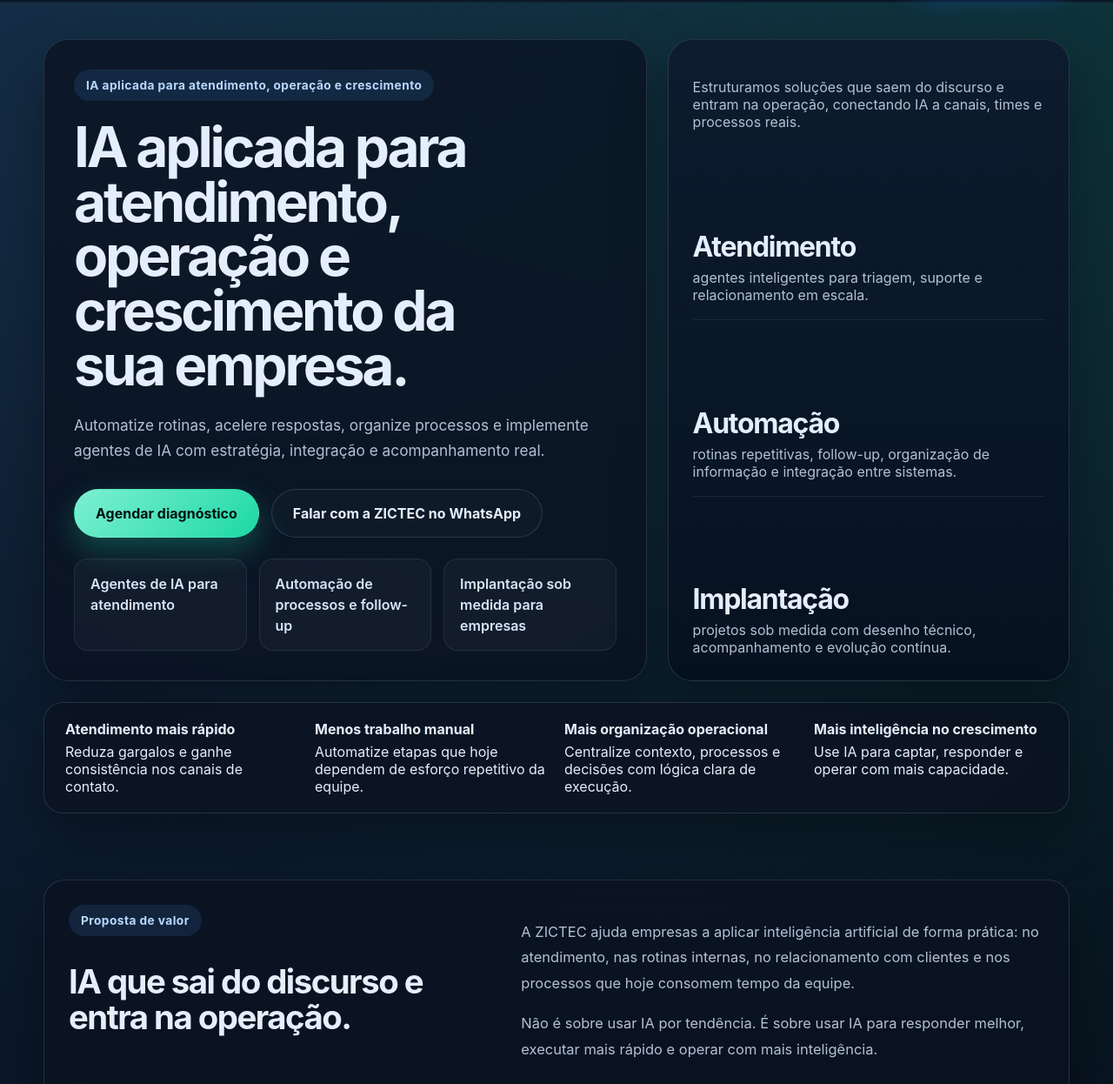
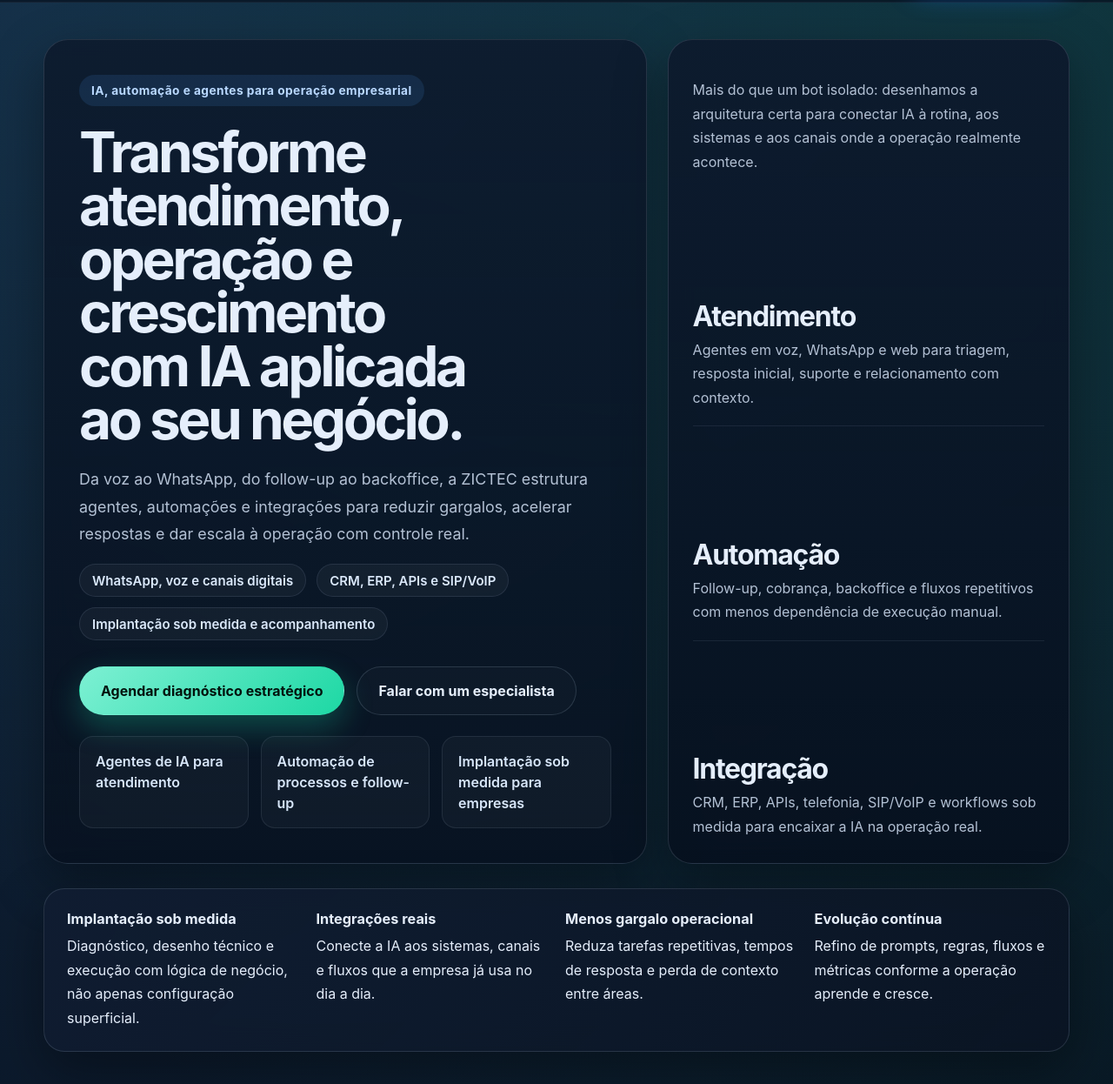
Before and after one commit to jarvis-zictec/zictec-ai-site, a plain HTML site: page index.html in a window 1280 px wide. Shown: the part 80-1326 px from the top of the page at 87% size. Drawn offline with Linux system fonts and the light colour scheme.

Commit message:
feat: polish zictec ai hero and improve visual rhythm

```diff
--- a/index.html
+++ b/index.html
@@ -98,7 +98,17 @@
       flex-wrap: wrap;
       gap: 18px;
       color: var(--muted);
-      font-size: 0.95rem;
+      font-size: 1rem;
+      font-weight: 600;
+      letter-spacing: 0.01em;
+    }
+
+    .nav-links a {
+      transition: color .18s ease, opacity .18s ease;
+    }
+
+    .nav-links a:hover {
+      color: var(--text);
     }
 
     .nav-cta {
@@ -133,7 +143,8 @@
 
     .hero-main {
       border-radius: var(--radius-xl);
-      padding: 34px;
+      padding: 40px;
+      background: linear-gradient(180deg, rgba(13, 27, 46, 0.94), rgba(7, 17, 31, 0.84));
     }
 
     .eyebrow {
@@ -153,18 +164,39 @@
     h1, h2, h3 { margin: 0; }
 
     h1 {
-      font-size: clamp(2.4rem, 5vw, 4.5rem);
-      line-height: 0.98;
-      letter-spacing: -0.05em;
-      max-width: 12ch;
+      font-size: clamp(2.7rem, 5vw, 4.8rem);
+      line-height: 0.96;
+      letter-spacing: -0.055em;
+      max-width: 11ch;
     }
 
     .hero-copy {
       margin: 22px 0 0;
-      max-width: 58ch;
+      max-width: 60ch;
       color: var(--muted);
-      font-size: 1.08rem;
-      line-height: 1.7;
+      font-size: 1.12rem;
+      line-height: 1.78;
+    }
+
+    .hero-proofline {
+      display: flex;
+      flex-wrap: wrap;
+      gap: 12px;
+      margin-top: 18px;
+    }
+
+    .hero-proofline span {
+      display: inline-flex;
+      align-items: center;
+      gap: 8px;
+      min-height: 38px;
+      padding: 0 14px;
+      border-radius: 999px;
+      background: rgba(255,255,255,0.04);
+      border: 1px solid rgba(148, 163, 184, 0.15);
+      color: #dbe9fb;
+      font-size: 0.94rem;
+      font-weight: 600;
     }
 
     .hero-actions {
@@ -247,29 +279,31 @@
     .metric span, .side-copy, p { color: var(--muted); }
 
     .proof-strip {
-      margin-top: 24px;
-      border-radius: 22px;
-      padding: 20px 24px;
+      margin-top: 28px;
+      border-radius: 24px;
+      padding: 24px 26px;
       display: grid;
       grid-template-columns: repeat(4, minmax(0, 1fr));
-      gap: 18px;
+      gap: 20px;
+      background: linear-gradient(135deg, rgba(16, 29, 50, 0.9), rgba(10, 20, 35, 0.88));
     }
 
     .proof-item strong {
       display: block;
-      margin-bottom: 6px;
-      font-size: 1rem;
+      margin-bottom: 8px;
+      font-size: 1.02rem;
       color: var(--text);
     }
 
     .main-sections {
-      padding: 36px 0 84px;
+      padding: 44px 0 92px;
     }
 
     .section-card {
       border-radius: 24px;
-      padding: 28px;
-      margin-top: 22px;
+      padding: 32px;
+      margin-top: 26px;
+      background: linear-gradient(180deg, rgba(12, 22, 39, 0.88), rgba(10, 18, 31, 0.82));
     }
 
     .section-grid {
@@ -287,20 +321,24 @@
     }
 
     .section-copy {
-      font-size: 1.03rem;
-      line-height: 1.8;
+      font-size: 1.06rem;
+      line-height: 1.88;
+    }
+
+    .section-copy p + p {
+      margin-top: 16px;
     }
 
     .list, .cards, .steps {
       display: grid;
-      gap: 14px;
+      gap: 18px;
     }
 
     .list-item, .mini-card, .step-card {
       background: rgba(255,255,255,0.03);
       border: 1px solid rgba(148, 163, 184, 0.12);
       border-radius: 18px;
-      padding: 18px 18px;
+      padding: 22px 22px;
     }
 
     .list-item {
@@ -327,8 +365,13 @@
     }
 
     .mini-card h3, .step-card h3 {
-      font-size: 1.08rem;
+      font-size: 1.12rem;
       margin-bottom: 10px;
+    }
+
+    .mini-card p, .step-card p, .proof-item span, .metric span, .side-copy {
+      font-size: 1rem;
+      line-height: 1.72;
     }
 
     .step-number {
@@ -450,14 +493,19 @@
       <div class="container">
         <div class="hero-grid">
           <div class="hero-main">
-            <div class="eyebrow">IA aplicada para atendimento, operação e crescimento</div>
-            <h1>IA aplicada para atendimento, operação e crescimento da sua empresa.</h1>
+            <div class="eyebrow">IA, automação e agentes para operação empresarial</div>
+            <h1>Transforme atendimento, operação e crescimento com IA aplicada ao seu negócio.</h1>
             <p class="hero-copy">
-              Automatize rotinas, acelere respostas, organize processos e implemente agentes de IA com estratégia, integração e acompanhamento real.
+              Da voz ao WhatsApp, do follow-up ao backoffice, a ZICTEC estrutura agentes, automações e integrações para reduzir gargalos, acelerar respostas e dar escala à operação com controle real.
             </p>
+            <div class="hero-proofline">
+              <span>WhatsApp, voz e canais digitais</span>
+              <span>CRM, ERP, APIs e SIP/VoIP</span>
+              <span>Implantação sob medida e acompanhamento</span>
+            </div>
             <div class="hero-actions">
-              <a class="btn btn-primary" href="#contato">Agendar diagnóstico</a>
-              <a class="btn btn-secondary" href="https://wa.me/554732300435?text=Olá%2C%20quero%20conversar%20sobre%20uma%20aplicação%20de%20IA%20na%20minha%20empresa." target="_blank" rel="noreferrer">Falar com a ZICTEC no WhatsApp</a>
+              <a class="btn btn-primary" href="#contato">Agendar diagnóstico estratégico</a>
+              <a class="btn btn-secondary" href="https://wa.me/554732300435?text=Olá%2C%20quero%20falar%20com%20um%20especialista%20da%20ZICTEC%20sobre%20IA%20aplicada%20ao%20meu%20negócio." target="_blank" rel="noreferrer">Falar com um especialista</a>
             </div>
             <div class="hero-tags">
               <div class="tag-card">Agentes de IA para atendimento</div>
@@ -468,39 +516,39 @@
 
           <aside class="hero-side" aria-label="Destaques">
             <div>
-              <p class="side-copy">Estruturamos soluções que saem do discurso e entram na operação, conectando IA a canais, times e processos reais.</p>
+              <p class="side-copy">Mais do que um bot isolado: desenhamos a arquitetura certa para conectar IA à rotina, aos sistemas e aos canais onde a operação realmente acontece.</p>
             </div>
             <div class="metric">
               <strong>Atendimento</strong>
-              <span>agentes inteligentes para triagem, suporte e relacionamento em escala.</span>
+              <span>Agentes em voz, WhatsApp e web para triagem, resposta inicial, suporte e relacionamento com contexto.</span>
             </div>
             <div class="metric">
               <strong>Automação</strong>
-              <span>rotinas repetitivas, follow-up, organização de informação e integração entre sistemas.</span>
+              <span>Follow-up, cobrança, backoffice e fluxos repetitivos com menos dependência de execução manual.</span>
             </div>
             <div class="metric">
-              <strong>Implantação</strong>
-              <span>projetos sob medida com desenho técnico, acompanhamento e evolução contínua.</span>
+              <strong>Integração</strong>
+              <span>CRM, ERP, APIs, telefonia, SIP/VoIP e workflows sob medida para encaixar a IA na operação real.</span>
             </div>
           </aside>
         </div>
 
         <div class="proof-strip">
           <div class="proof-item">
-            <strong>Atendimento mais rápido</strong>
-            <span>Reduza gargalos e ganhe consistência nos canais de contato.</span>
+            <strong>Implantação sob medida</strong>
+            <span>Diagnóstico, desenho técnico e execução com lógica de negócio, não apenas configuração superficial.</span>
           </div>
           <div class="proof-item">
-            <strong>Menos trabalho manual</strong>
-            <span>Automatize etapas que hoje dependem de esforço repetitivo da equipe.</span>
+            <strong>Integrações reais</strong>
+            <span>Conecte a IA aos sistemas, canais e fluxos que a empresa já usa no dia a dia.</span>
           </div>
           <div class="proof-item">
-            <strong>Mais organização operacional</strong>
-            <span>Centralize contexto, processos e decisões com lógica clara de execução.</span>
+            <strong>Menos gargalo operacional</strong>
+            <span>Reduza tarefas repetitivas, tempos de resposta e perda de contexto entre áreas.</span>
           </div>
           <div class="proof-item">
-            <strong>Mais inteligência no crescimento</strong>
-            <span>Use IA para captar, responder e operar com mais capacidade.</span>
+            <strong>Evolução contínua</strong>
+            <span>Refino de prompts, regras, fluxos e métricas conforme a operação aprende e cresce.</span>
           </div>
         </div>
       </div>
@@ -642,11 +690,11 @@
           <div>
             <div class="eyebrow">Próximo passo</div>
             <h2 class="section-title">Vamos desenhar a melhor aplicação de IA para a sua operação.</h2>
-            <p>Converse com a ZICTEC e entenda onde a IA pode gerar ganho real no seu contexto.</p>
+            <p>Converse com a ZICTEC e entenda onde a IA pode gerar ganho real no seu contexto, com arquitetura sob medida, integrações reais e acompanhamento de implantação.</p>
           </div>
           <div class="cta-actions-stack">
-            <a class="btn btn-primary" href="mailto:suporte@zictec.com.br?subject=Diagn%C3%B3stico%20ZICTEC%20AI">Agendar diagnóstico</a>
-            <a class="btn btn-secondary" href="https://wa.me/554732300435?text=Olá%2C%20quero%20agendar%20um%20diagnóstico%20sobre%20IA%20com%20a%20ZICTEC." target="_blank" rel="noreferrer">Falar no WhatsApp</a>
+            <a class="btn btn-primary" href="mailto:suporte@zictec.com.br?subject=Diagn%C3%B3stico%20ZICTEC%20AI">Agendar diagnóstico estratégico</a>
+            <a class="btn btn-secondary" href="https://wa.me/554732300435?text=Olá%2C%20quero%20agendar%20um%20diagnóstico%20estratégico%20sobre%20IA%20com%20a%20ZICTEC." target="_blank" rel="noreferrer">Falar com um especialista</a>
           </div>
         </section>
       </div>
```
